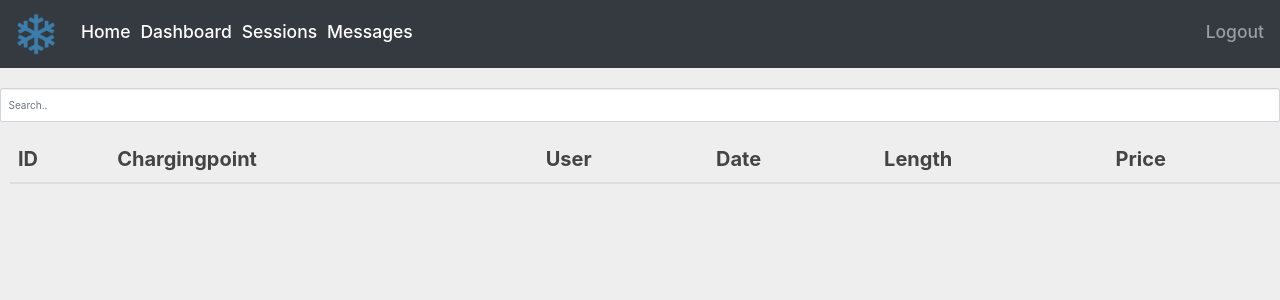
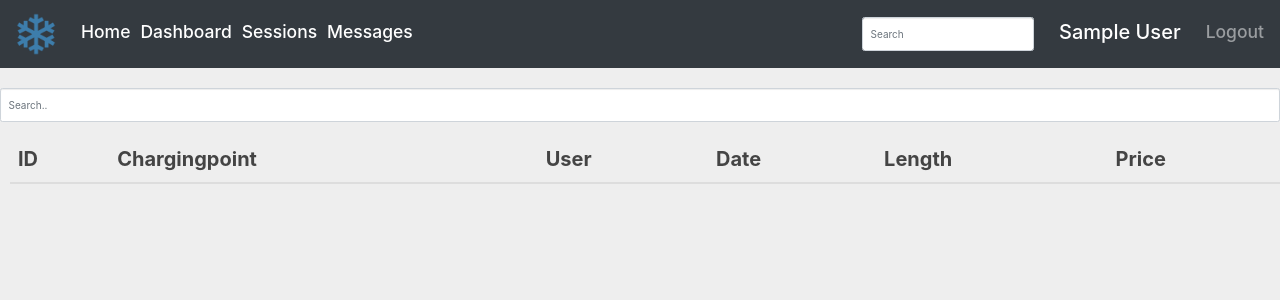
Before and after one commit to avict15/afstudeerproject-1, a Flask app: page /admin/dashboard_table in a window 1280 px wide. Shown: the top 300 px of the page. Run offline with Flask 2, Linux system fonts and the light colour scheme; the visitor is signed in with stand-in values (Sample User, id 1); data comes from the database, SQL or seed files in the repository; data that the repository does not hold is empty; some libraries are stand-ins or nearby versions.

Commit message:
Admin can search users

```diff
--- a/app/routes.py
+++ b/app/routes.py
@@ -5,6 +5,7 @@ from app import app, db
 from app.forms import LoginForm, RegistrationForm, SendMessageForm
 from app.models import User, Session, Chargingpoint, Message
 from datetime import datetime
+import sys
 import os
 
 @app.route('/favicon.ico')
@@ -15,13 +16,21 @@ def favicon():
 def plus():
     return send_from_directory(os.path.join(app.root_path, 'static'),'plus.png', mimetype='image/vnd.microsoft.icon')
 
-@app.route('/')
-@app.route('/index')
+@app.route('/', methods=['GET','POST'])
+@app.route('/index', methods=['GET','POST'])
 @login_required
 def index():
     user = User.query.filter_by(username = current_user.username).first_or_404()
     sessions = Session.query.filter_by(user_id = user.id).order_by(Session.created.desc())
     return render_template('index.html', title='Home', sessions=sessions, datetime=datetime)
+
+@app.route('/search/<string:name>')
+@login_required
+def search_results(name):
+    user = User.query.filter_by(username = name).first_or_404()
+    sessions = Session.query.filter_by(user_id = user.id).order_by(Session.created.desc())
+    return render_template('index.html', title=user.name, sessions=sessions, datetime=datetime)
+
 
 @app.route('/messages')
 @login_required
@@ -47,13 +56,15 @@ def admin_dashboard():
     sessions = Session.query.filter_by(endtime = None)
     users = User.query.all()
     form = SendMessageForm()
-    if form.validate_on_submit():
+    name = request.form.get('user', None)
+    if name is not None:
         user = User.query.filter_by(id = form.user.data).first_or_404()
+        print('test', file=sys.stderr)
         message = Message(recipient=user,body=form.text.data)
         db.session.add(message)
         db.session.commit()
         flash('You send a message')
-        return render_template('dashboard.html', title='Dashboard', chargingpoints=chargepoints, sessions=sessions, users=users, form=form)
+        return redirect(url_for('admin_dashboard'))
     return render_template('dashboard.html', title='Dashboard', chargingpoints=chargepoints, sessions=sessions, users=users, form=form)
 
 @app.route('/admin/dashboard_table')
--- a/app/static/mystyle.css
+++ b/app/static/mystyle.css
@@ -59,3 +59,7 @@ table {
 .modal {
   margin-top: 150px;
 }
+
+.clickable {
+  cursor: pointer;
+}
--- a/app/templates/admin_table.html
+++ b/app/templates/admin_table.html
@@ -40,7 +40,7 @@
 
 <script>
 $(document).ready(function(){
-  $("#myInput").on("keyup", function() {
+  $("#session_search").on("keyup", function() {
     var value = $(this).val().toLowerCase();
     $("#myTable tr").filter(function() {
       $(this).toggle($(this).text().toLowerCase().indexOf(value) > -1)
--- a/app/templates/base.html
+++ b/app/templates/base.html
@@ -8,6 +8,8 @@
 
   <link rel="stylesheet" href="https://maxcdn.bootstrapcdn.com/bootstrap/4.0.0/css/bootstrap.min.css" integrity="sha384-Gn5384xqQ1aoWXA+058RXPxPg6fy4IWvTNh0E263XmFcJlSAwiGgFAW/dAiS6JXm" crossorigin="anonymous">
   <link rel="stylesheet" href="{{url_for('.static', filename='mystyle.css')}}">
+  <script src="https://ajax.googleapis.com/ajax/libs/jquery/3.4.0/jquery.min.js"></script>
+
 {% endblock %}
 {% block title %}
     {% if title %}{{ title }} - Afstudeeronderzoek{% endif %}
@@ -49,15 +51,27 @@
       </li>
       {% endif %}
     </ul>
+    <div class="form-inline my-2 my-lg-0">
+      {% if current_user.is_anonymous %}
+        <li class="nav navbar-nav navbar-right"><a class="nav-link" href="{{ url_for('login') }}"><h3>Login</h3></a></li>
+      {% else %}
+        <input class="form-control mr-sm-2" id="search" type="search" placeholder="Search" aria-label="Search">
+        <h2 class="text-white" style="margin-left: 20px; margin-right: 20px;">  {{ current_user.name }}        </h2>
+        <li class="nav navbar-nav navbar-right"><a class="nav-link" href="{{ url_for('logout') }}"><h3>Logout</h3></a></li>
+      {% endif %}
+    </div>
 
-      {% if current_user.is_anonymous %}
-      <li class="nav navbar-nav navbar-right"><a class="nav-link" href="{{ url_for('login') }}"><h3>Login</h3></a></li>
-      {% else %}
-      <li class="nav navbar-nav navbar-right"><a class="nav-link" href="{{ url_for('logout') }}"><h3>Logout</h3></a></li>
-      {% endif %}
 
   </div>
 </nav>
+<script>
+$(document).keyup(function (e) {
+    if ($(".search:focus") && (e.keyCode === 13)) {
+      var x = document.getElementById("search").value;
+      window.location.href='/search/'+x;
+    }
+ });
+ </script>
 {% endblock %}
 
 
@@ -76,4 +90,5 @@
         {# application content needs to be provided in the app_content block #}
         {% block app_content %}{% endblock %}
     </div>
+
 {% endblock %}
--- a/app/templates/messages.html
+++ b/app/templates/messages.html
@@ -8,12 +8,13 @@
         <div class="col-sd">
             <div class="card card-body">
                 <h1>
-                    <span>{{ post.id }} </span>
                     <span>{{ post.body }}</span>
                     <h4>Session : {{ post.session_id}}</h4>
+                    {% if post.chargingpoint_id %}
                     <h4>Chargingstation : {{ post.chargingpoint_id }}</h4>
                     <h4>{{ post.timestamp.strftime('%m-%d %H:%M:%S') }}</h4>
                     <button type="button" onclick="window.location.href='{{ url_for('authorize_session', message_id=post.id) }}';">{{ ('Charge!') }}</button>
+                    {% endif %}
                     <button type="button" onclick="window.location.href='{{ url_for('delete_message', message_id=post.id) }}';">{{ ('Delete') }}</button>
                 </h1>
             </div>
```
Also changed, not shown: app/templates/dashboard.html (+24 -17 lines).
